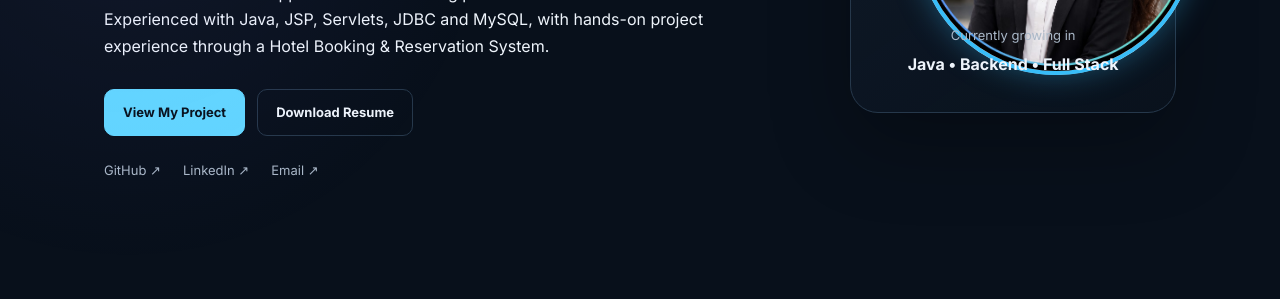
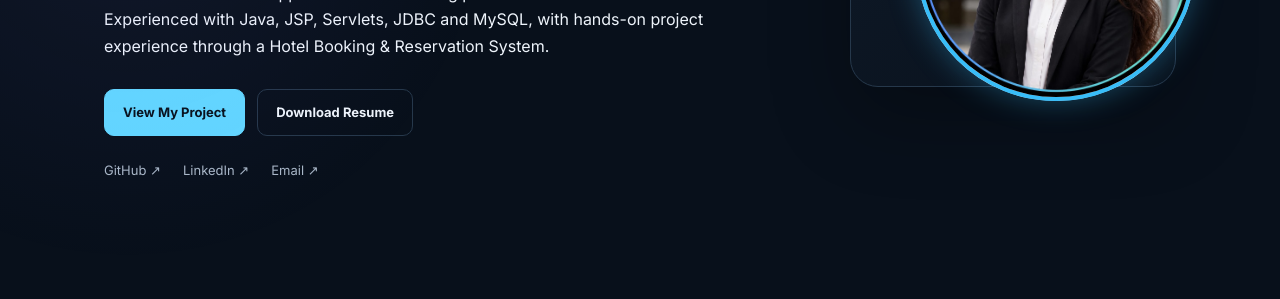
Before and after one commit to MOUNIKAC9353/mounika-c-portfolio, a plain HTML site: page index.html in a window 1280 px wide. Shown: the part 501-800 px from the top of the page. Drawn offline with Linux system fonts and the light colour scheme.

Commit message:
Update index.html

```diff
--- a/index.html
+++ b/index.html
@@ -90,8 +90,7 @@
       </div>
     </div>
 
-    <p>Currently growing in</p>
-    <strong>Java • Backend • Full Stack</strong>
+
   </div>
 
 </section>
```
